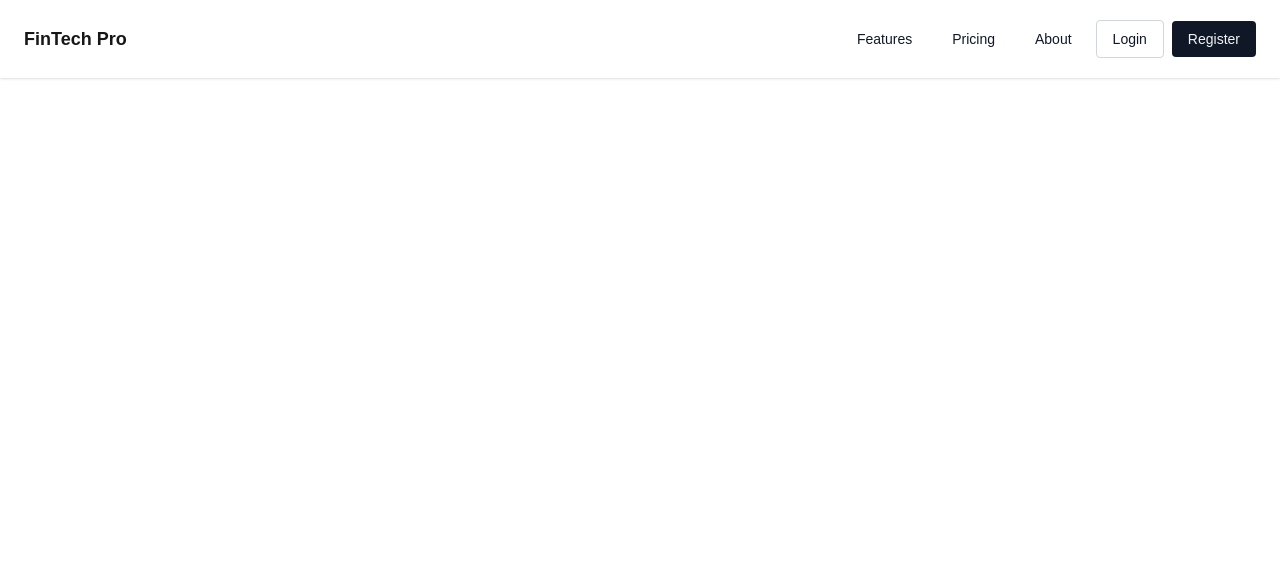
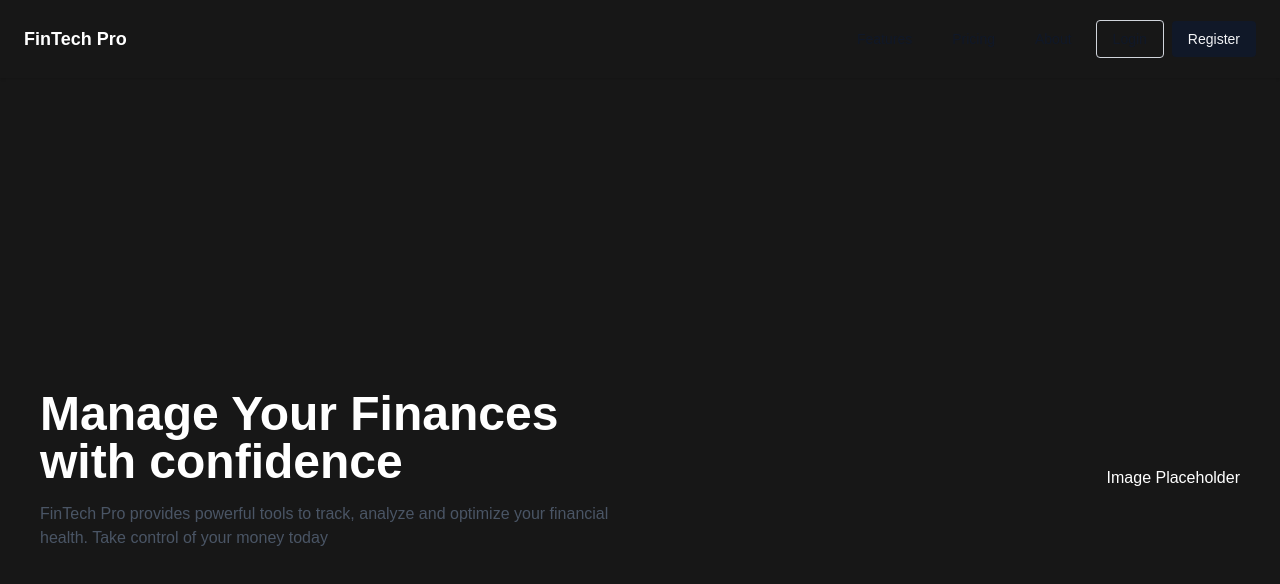
Before and after one commit to FinTech-Pro-Developers/FinTech-Pro, a Next.js app in the folder fin_tech-pro/: page / in a window 1280 px wide. Shown: the top 584 px of the page. Built offline with nearby package versions, Linux system fonts and the light colour scheme.

Commit message:
feat: added the hero title

```diff
--- a/fin_tech-pro/src/app/globals.css
+++ b/fin_tech-pro/src/app/globals.css
@@ -20,7 +20,7 @@
 }
 
 body {
-  background: var(--background);
-  color: var(--foreground);
+  background: var(--foreground);
+  color: var(--background);
   font-family: Arial, Helvetica, sans-serif;
 }
--- a/fin_tech-pro/src/app/page.tsx
+++ b/fin_tech-pro/src/app/page.tsx
@@ -1,10 +1,10 @@
-import Header from "@/components/Header"
+import Header from "@/components/Header";
+import Hero from "@/components/Hero";
 export default function Page() {
-    return(
-        <div>
-           <Header/>
-
-            </div>
-
-    )
+  return (
+    <div>
+      <Header />
+      <Hero />
+    </div>
+  );
 }
--- /dev/null
+++ b/fin_tech-pro/src/components/Hero.tsx
@@ -0,0 +1,18 @@
+export default function Hero() {
+  return (
+    <div className="min-h-screen flex items-center justify-between px-10">
+      <div className="max-w-xl">
+        <div className="mb-4">
+          <h1 className="text-5xl font-bold">
+            Manage Your Finances with confidence
+          </h1>
+          <p className="mt-4 text-gray-600">
+            FinTech Pro provides powerful tools to track, analyze and optimize
+            your financial health. Take control of your money today{" "}
+          </p>
+        </div>
+      </div>
+      <div>Image Placeholder</div>
+    </div>
+  );
+}
```
Also changed, not shown: 1 other file (tests, documents, lock files or other folders).
